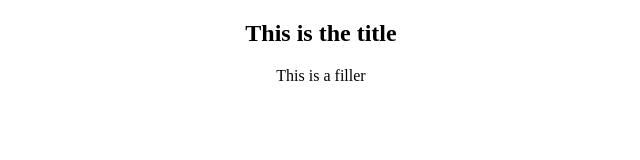
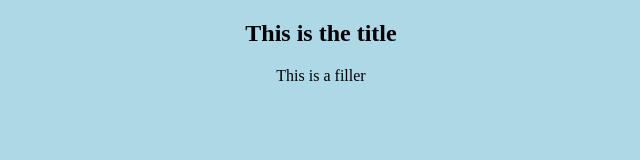
Before and after one commit to alta010/TestGitPages, a plain HTML site: page index.html in a window 1280 px wide. Shown: the whole page, without its empty margins (319-959 px from the left). Drawn offline with Linux system fonts and the light colour scheme.

Commit message:
changing the style.css file

```diff
--- a/style.css
+++ b/style.css
@@ -1,5 +1,5 @@
 body {
     margin: 0;
-    background: light grey;
+    background: lightblue;
     text-align: center;
 }
```
Also changed, not shown: open.txt (added).
